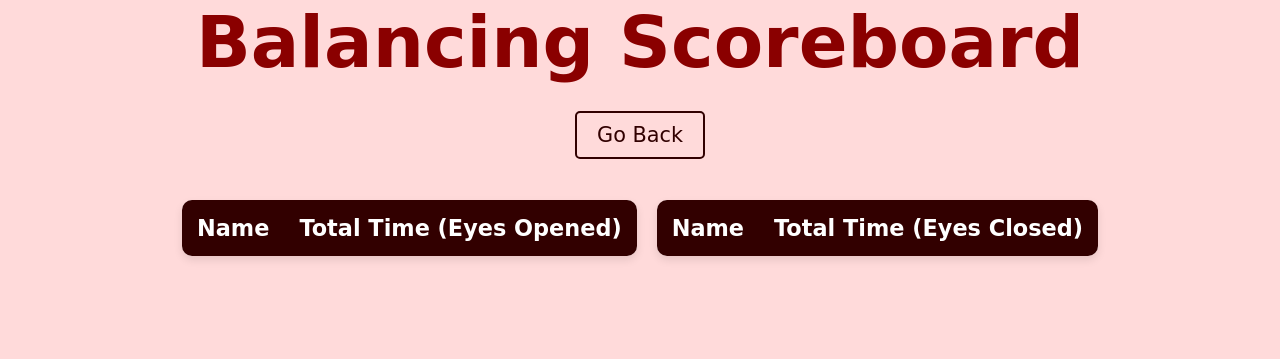
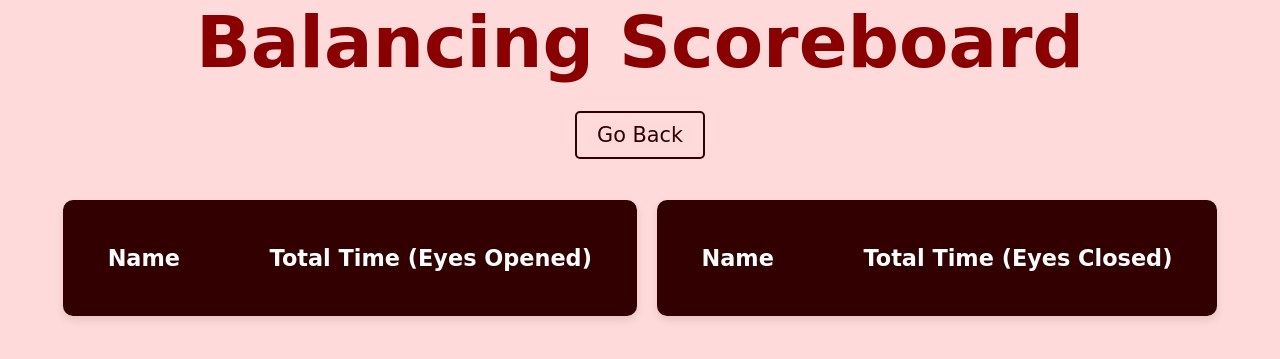
Before and after one commit to SherimaX/SonicSole, a Flask app: template web_page/templates/bScoreboard.html in a window 1280 px wide. Shown: the part 180-539 px from the top of the page. Run offline with Flask 3, Linux system fonts and the light colour scheme; the template is opened without the code that fills it, so the values that code supplies are empty.

Commit message:
oiuyoiuy

```diff
--- a/web_page/templates/bScoreboard.html
+++ b/web_page/templates/bScoreboard.html
@@ -69,7 +69,7 @@
 
     th,
     td {
-      padding: 15px;
+      padding: 2em;
       font-size: 1.2em;
       text-align: center;
     }
```
